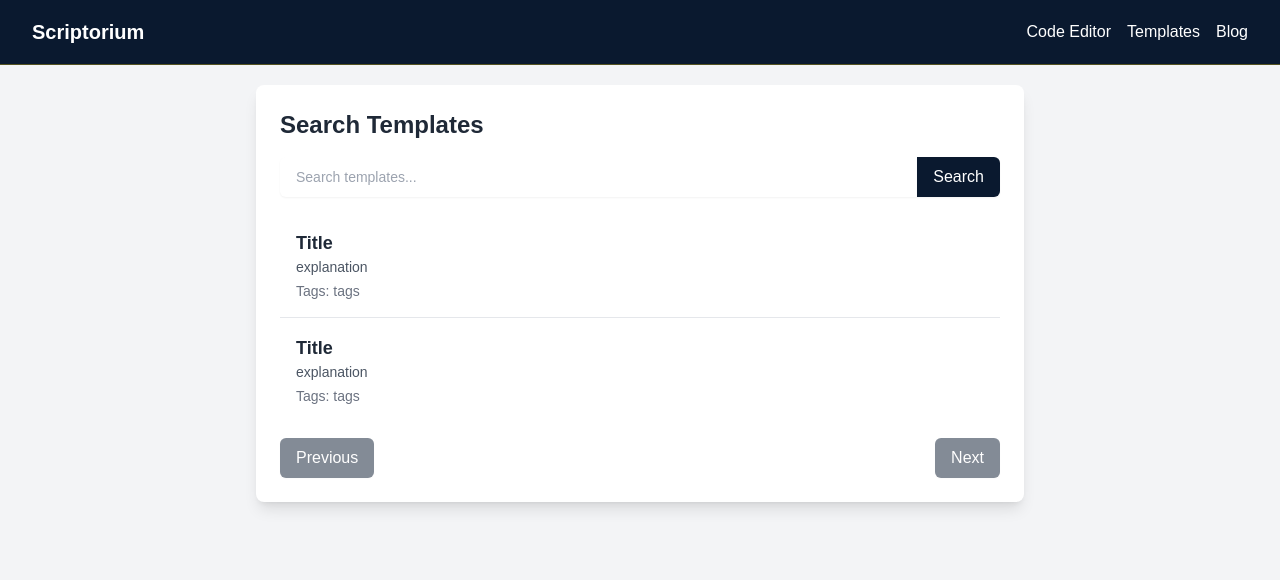
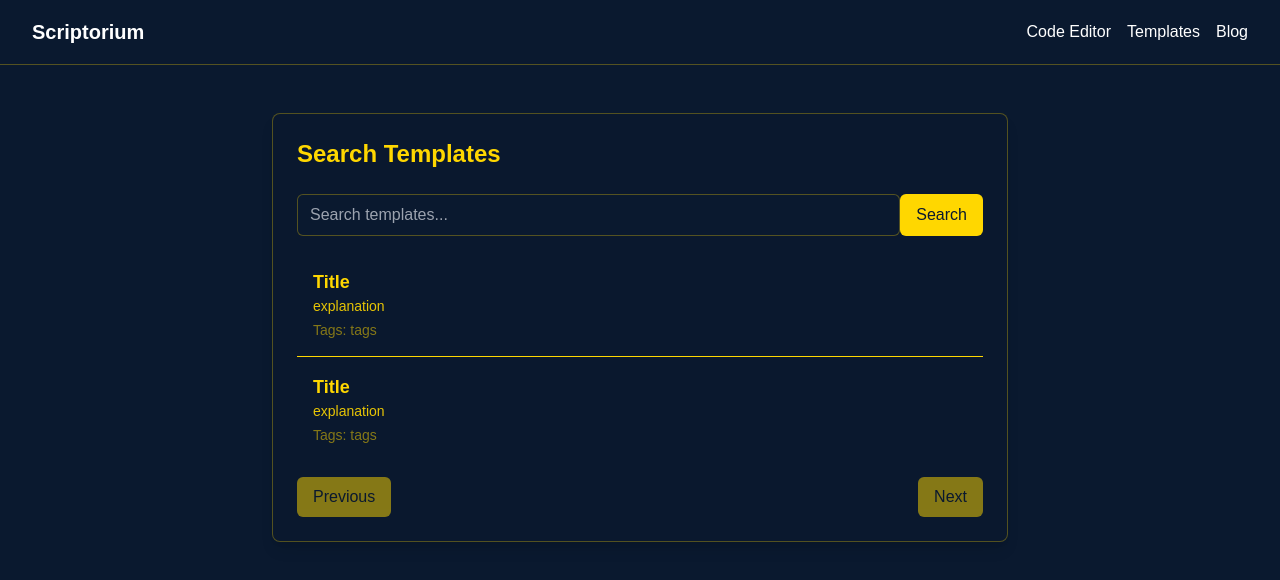
Before and after one commit to YehyunLee/Scriptorium, a Next.js app in the folder PP2/scriptorium/: page /searchTemplate in a window 1280 px wide. Shown: the top 580 px of the page. Built offline with nearby package versions, Linux system fonts and the light colour scheme.

Commit message:
Modify design to match app theme

```diff
--- a/PP2/scriptorium/pages/searchTemplate/index.tsx
+++ b/PP2/scriptorium/pages/searchTemplate/index.tsx
@@ -39,9 +39,12 @@ export default function SearchTemplates() {
   };
 
   return (
-    <div className="min-h-screen bg-gray-100 p-5 flex flex-col items-center">
-      <div className="bg-white p-6 rounded-lg shadow-lg w-full max-w-3xl">
-        <h2 className="text-2xl font-bold mb-4 text-gray-800">Search Templates</h2>
+    <div className="min-h-screen bg-navy p-12">
+        <div className="max-w-3xl mx-auto px-4">
+            <div className="bg-navy/50 border border-gold/30 rounded-lg shadow-lg p-6">
+                <h2 className="text-2xl font-bold mb-6 text-gold">
+                  Search Templates
+                </h2>
 
                 <div className="mb-4 flex">
                   <input
@@ -49,12 +52,12 @@ export default function SearchTemplates() {
                     placeholder="Search templates..."
                     value={searchQueryString}
                     onChange={(e) => setSearchQueryString(e.target.value)}
-            className="w-full text-black rounded-l-md border-gray-300 shadow-sm focus:ring-navy focus:border-navy sm:text-sm px-4 py-2"
+                    className="w-full px-3 py-2 bg-navy border border-gold/30 rounded-md text-white focus:ring-gold focus:border-gold"
                   />
                   <button
                     onClick={handleSearch}
                     disabled={loadingQuery}
-            className="bg-navy text-white px-4 py-2 rounded-r-md shadow-sm hover:opacity-80 focus:outline-none focus:ring-2 focus:ring-navy"
+                    className="bg-gold text-navy py-2 px-4 rounded-md hover:bg-gold/90 focus:outline-none focus:ring-2 focus:ring-gold focus:ring-offset-2"
                   >
                     {loadingQuery ? "Searching..." : "Search"}
                   </button>
@@ -64,12 +67,12 @@ export default function SearchTemplates() {
 
                 <div>
                   {templates.length > 0 ? (
-            <ul className="divide-y divide-gray-200">
+                    <ul className="divide-y divide-gold">
                       {templates.map((template) => (
-                <li key={template.id} className="p-4 cursor-pointer hover:bg-gray-100">
-                  <h3 className="text-lg font-bold text-gray-800">{template.title}</h3>
-                  <p className="text-sm text-gray-600">{template.explanation}</p>
-                  <div className="text-sm text-gray-500 mt-1">Tags: {template.tags}</div>
+                        <li key={template.id} className="p-4 cursor-pointer hover:bg-gray-600">
+                          <h3 className="text-lg font-bold text-gold">{template.title}</h3>
+                          <p className="text-sm text-gold/90">{template.explanation}</p>
+                          <div className="text-sm text-gold/50 mt-1">Tags: {template.tags}</div>
                         </li>
                       ))}
                     </ul>
@@ -83,7 +86,7 @@ export default function SearchTemplates() {
                     <button
                       disabled={loadingQuery || page === 1}
                       onClick={() => handlePageChange(page - 1)}
-              className={`px-4 py-2 bg-navy rounded-md shadow-sm ${
+                      className={`bg-gold text-navy py-2 px-4 rounded-md hover:bg-gold/90 focus:outline-none focus:ring-2 focus:ring-gold focus:ring-offset-2 ${
                         page === 1 ? "cursor-not-allowed opacity-50" : "hover:opacity-80"
                       }`}
                     >
@@ -92,7 +95,7 @@ export default function SearchTemplates() {
                     <button
                       disabled={loadingQuery || templates.length < limit}
                       onClick={() => handlePageChange(page + 1)}
-              className={`px-4 py-2 bg-navy rounded-md shadow-sm ${
+                      className={`bg-gold text-navy py-2 px-4 rounded-md hover:bg-gold/90 focus:outline-none focus:ring-2 focus:ring-gold focus:ring-offset-2 ${
                         templates.length < limit ? "cursor-not-allowed opacity-50" : "hover:opacity-80"
                       }`}
                     >
@@ -102,5 +105,6 @@ export default function SearchTemplates() {
                 )}
               </div>
       </div>
+    </div>
   );
 };
```
Lines whose indentation alone changed are shown as unchanged.
